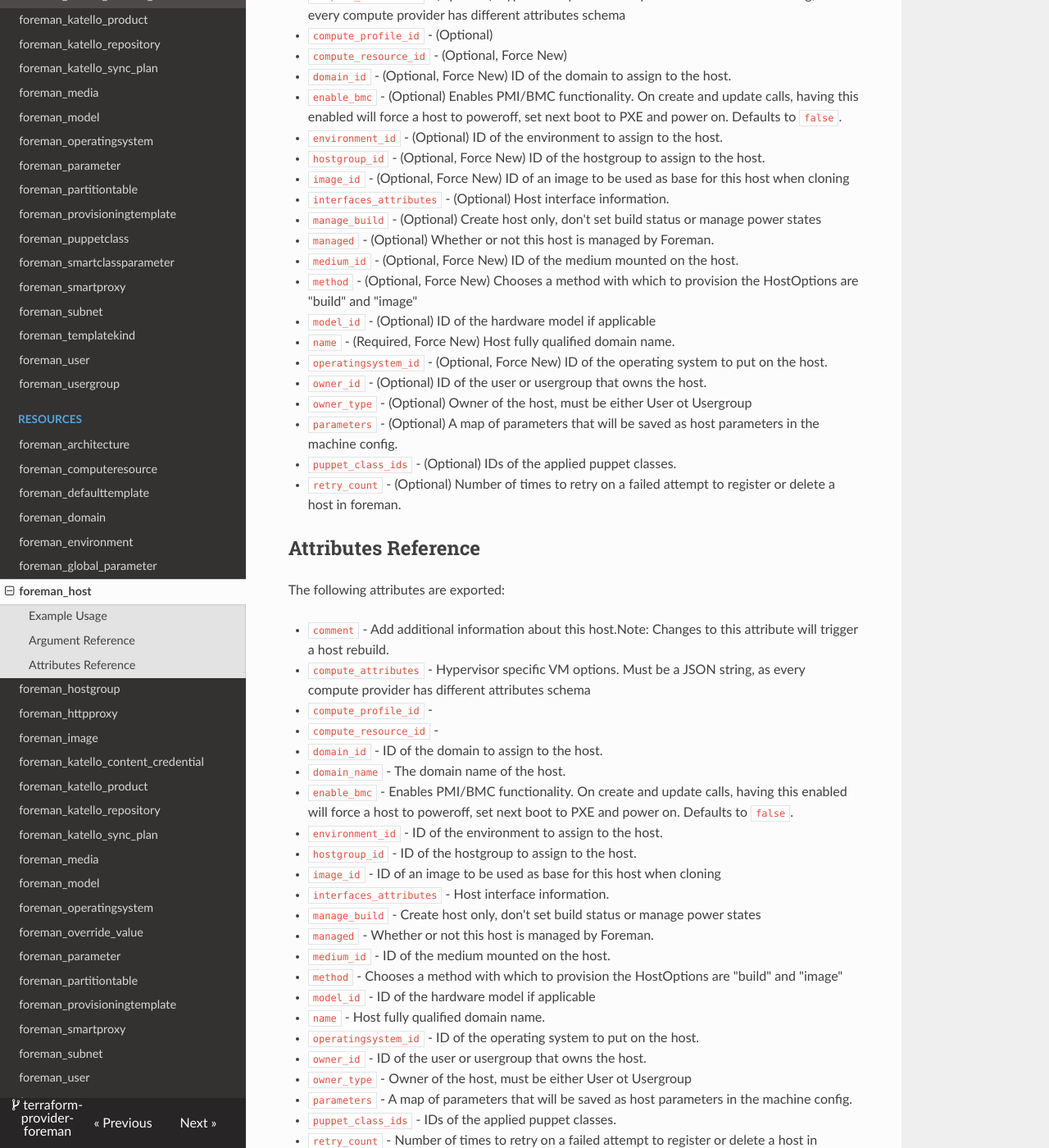
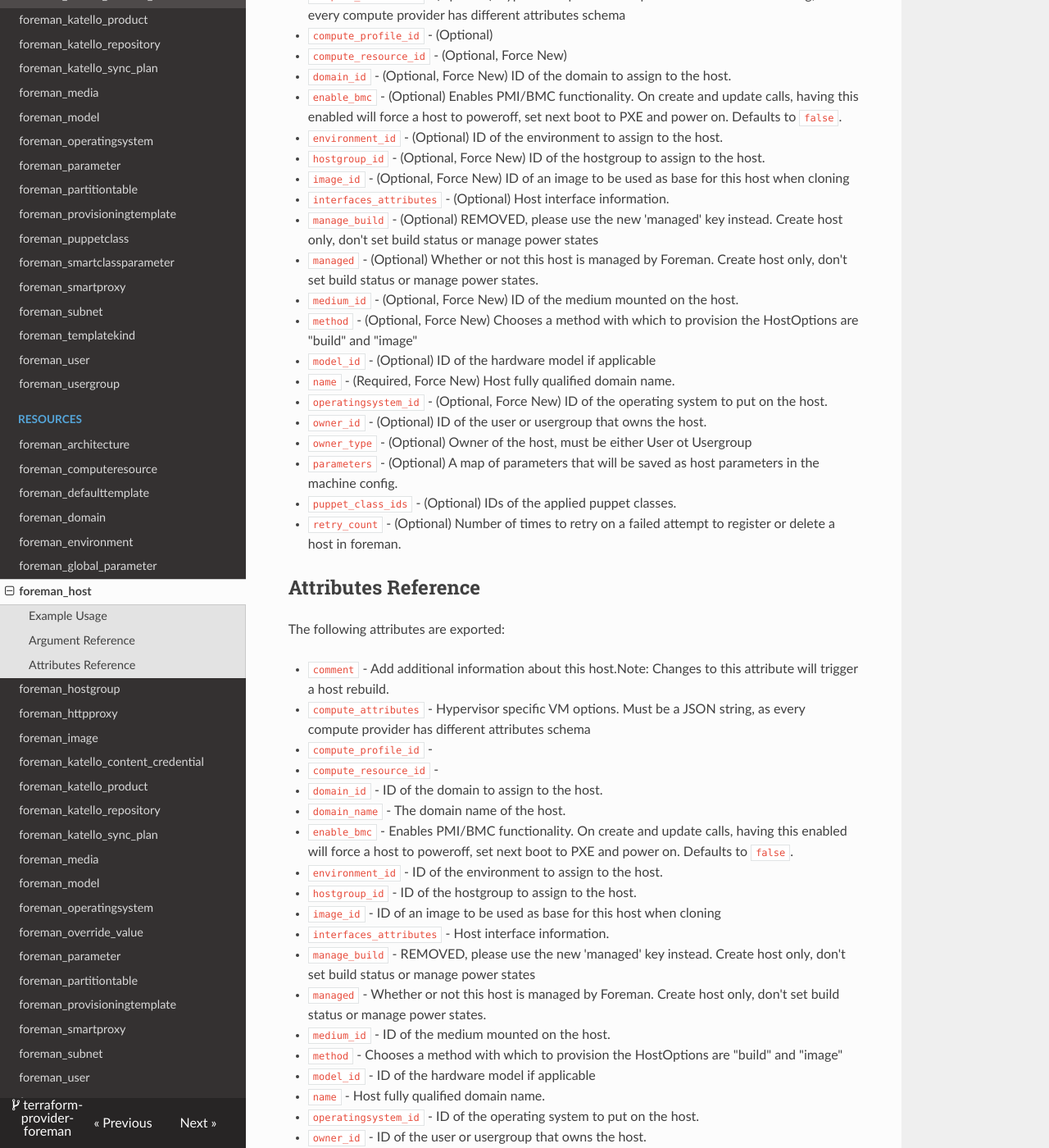
Before and after one commit to terraform-coop/terraform-provider-foreman, an MkDocs documentation site: the page built from docs/resources/foreman_host.md, in a window 1280 px wide and 1400 px high, scrolled down 608 px. Shown: the whole window at 82% size. Built offline with MkDocs 1.6.1, drawn with Linux system fonts in a browser that asks for light colours; nearby versions of some CDN libraries.

Commit message:
host: replace manage_build by managed
Signed-off-by: Arthur Outhenin-Chalandre <arthur.outhenin-chalandre@cern.ch>

```diff
--- a/docs/resources/foreman_host.md
+++ b/docs/resources/foreman_host.md
@@ -30,8 +30,8 @@
 - `hostgroup_id` - (Optional, Force New) ID of the hostgroup to assign to the host.
 - `image_id` - (Optional, Force New) ID of an image to be used as base for this host when cloning
 - `interfaces_attributes` - (Optional) Host interface information.
-- `manage_build` - (Optional) Create host only, don't set build status or manage power states
-- `managed` - (Optional) Whether or not this host is managed by Foreman.
+- `manage_build` - (Optional) REMOVED, please use the new 'managed' key instead. Create host only, don't set build status or manage power states
+- `managed` - (Optional) Whether or not this host is managed by Foreman. Create host only, don't set build status or manage power states.
 - `medium_id` - (Optional, Force New) ID of the medium mounted on the host.
 - `method` - (Optional, Force New) Chooses a method with which to provision the HostOptions are "build" and "image"
 - `model_id` - (Optional) ID of the hardware model if applicable
@@ -59,8 +59,8 @@
 - `hostgroup_id` - ID of the hostgroup to assign to the host.
 - `image_id` - ID of an image to be used as base for this host when cloning
 - `interfaces_attributes` - Host interface information.
-- `manage_build` - Create host only, don't set build status or manage power states
-- `managed` - Whether or not this host is managed by Foreman.
+- `manage_build` - REMOVED, please use the new 'managed' key instead. Create host only, don't set build status or manage power states
+- `managed` - Whether or not this host is managed by Foreman. Create host only, don't set build status or manage power states.
 - `medium_id` - ID of the medium mounted on the host.
 - `method` - Chooses a method with which to provision the HostOptions are "build" and "image"
 - `model_id` - ID of the hardware model if applicable
```
Also changed, not shown: 1 other file.
